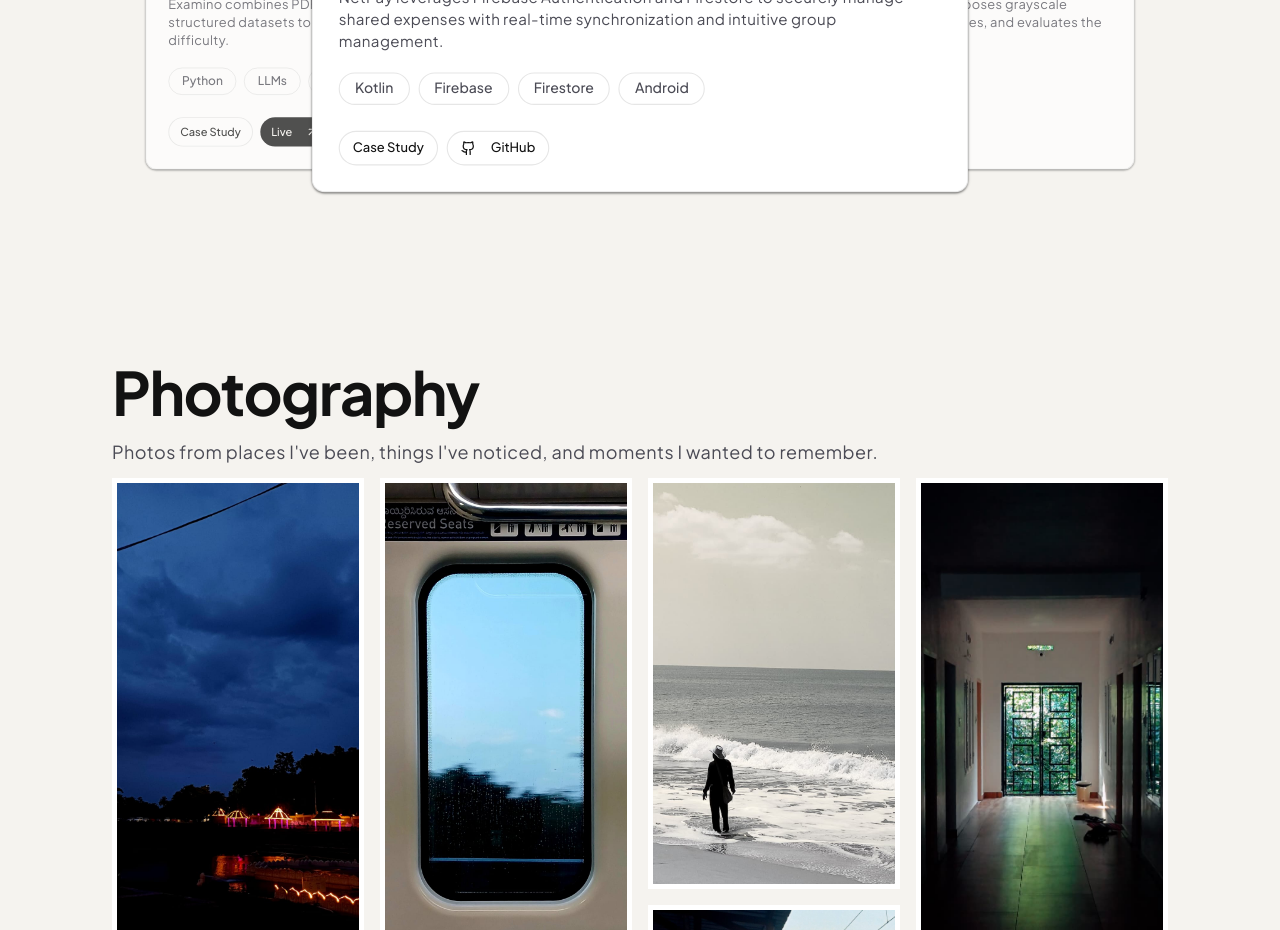
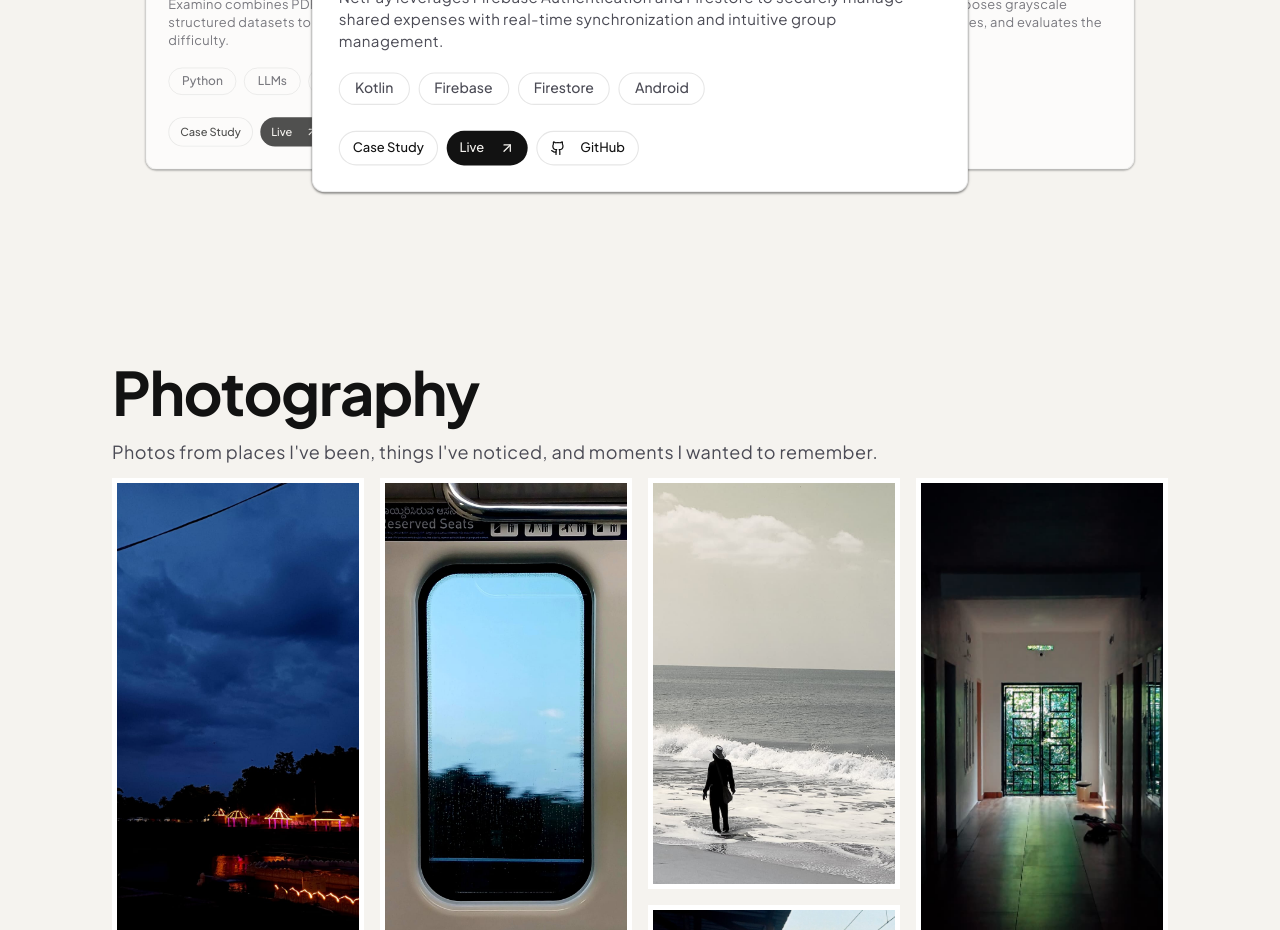
Before and after one commit to chitniskedar/kedar-portfolio, a React (Vite) app: page / in a window 1280 px wide. Shown: the part 1620-2550 px from the top of the page. Built offline with nearby package versions, Linux system fonts and the light colour scheme.

Commit message:
added live link for svd

```diff
--- a/src/content/projects.ts
+++ b/src/content/projects.ts
@@ -188,6 +188,8 @@ export const projects: Project[] = [
 
     github: "https://github.com/chitniskedar/NetPay",
 
+    live: "https://svd-image-compression.vercel.app/",
+
     image: "/projects/netpay.png",
 
     featured: false,
```
